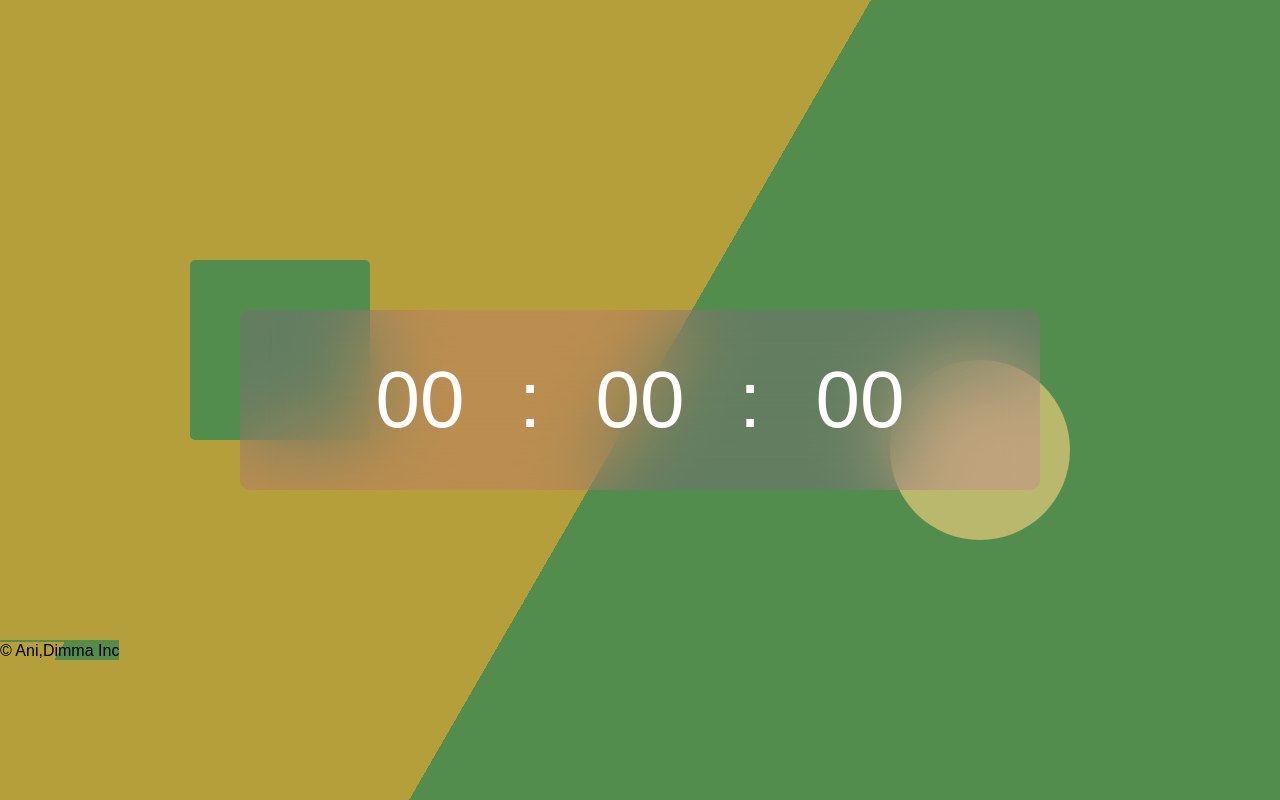
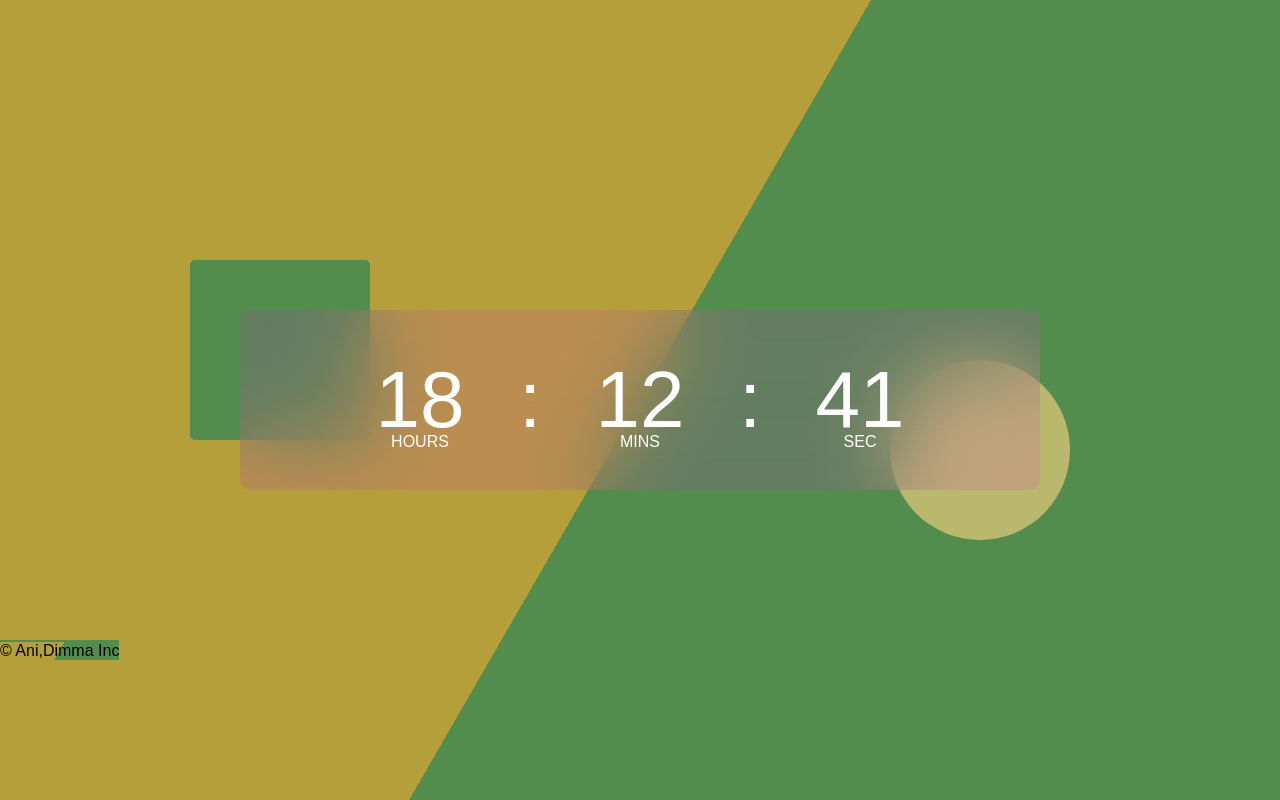
Before and after one commit to Chukwudimma-Ani/Digital-clock, a plain HTML site: page index.html in a window 1280 px wide. Drawn offline with Linux system fonts and the light colour scheme.

Commit message:
Update index.html

```diff
--- a/index.html
+++ b/index.html
@@ -5,18 +5,17 @@
     <meta name="viewport" content="width=device-width, initial-scale=1.0">
     <title>clock</title>
     <link rel="stylesheet" href="style.css">
-
 </head>
 <body>
     <div class="hero py-3 my-4 ">
         <div class="container1 py-3 my-4">
 
-            <div class="clock  py-3 my-4  ">
-                <span id="hrs col-xxl-4 col-xl-4 col-sm-4">00</span>
+            <div class="clock  py-3 my-4">
+                <span id="hrs">00</span>
                 <span>:</span>
-                <span id="mins col-xxl-4 col-xl-4 col-sm-4">00</span>
+                <span id="mins">00</span>
                 <span>:</span>
-                <span id="sec col-xxl-4 col-xl-4 col-sm-4">00</span>
+                <span id="sec">00</span>
 
             </div>
         </div>
@@ -34,6 +33,5 @@
 
 
     <script src="script.js"></script>
-
 </body>
 </html>
```
